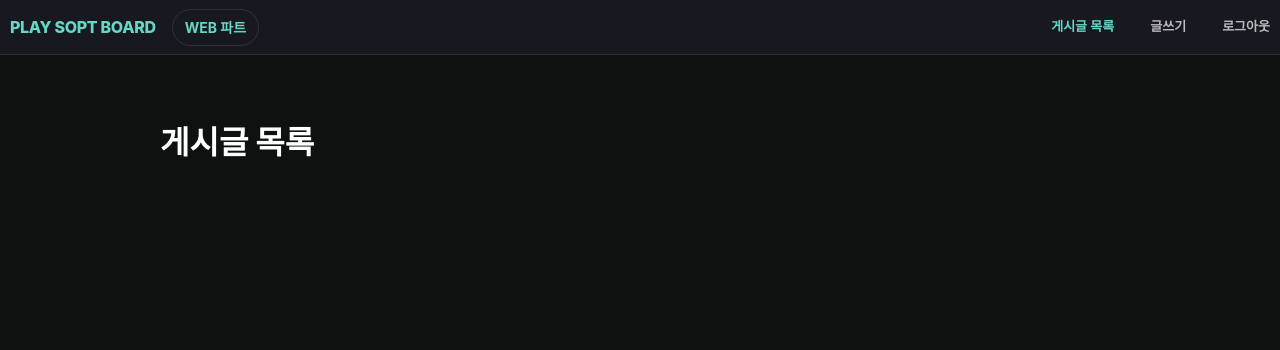
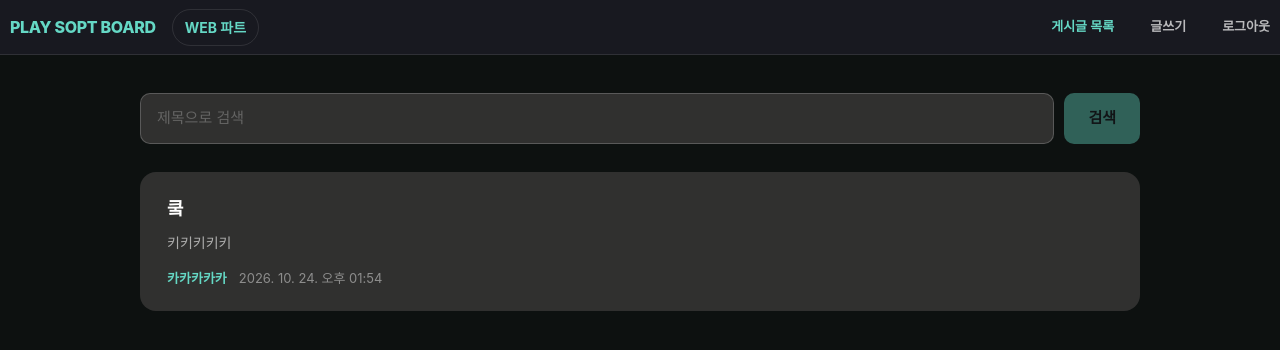
Before and after one commit to 39-play-sopt-web/ChoiHyoBee, a React (Vite) app in the folder week4/homework/: page /posts in a window 1280 px wide. Shown: the top 350 px of the page. Built offline with nearby package versions, Linux system fonts and the light colour scheme.

Commit message:
feat: 게시글 목록 UI 구현

```diff
--- a/week4/homework/src/pages/BoardPage.tsx
+++ b/week4/homework/src/pages/BoardPage.tsx
@@ -1,7 +1,55 @@
+import { useState, type FormEvent } from 'react'
+
+const posts = [
+  {
+    id: 1,
+    title: '쿸',
+    content: '키키키키키',
+    author: '카카카카카',
+    date: '2026. 10. 24. 오후 01:54',
+  },
+]
+
 function BoardPage() {
+  const [keyword, setKeyword] = useState('')
+
+  const handleSubmit = (event: FormEvent<HTMLFormElement>) => {
+    event.preventDefault()
+  }
+
   return (
-    <main className="mx-auto w-[calc(100%_-_40px)] max-w-[960px] py-[64px]">
-      <h1 className="text-[32px] font-extrabold text-white">게시글 목록</h1>
+    <main className="mx-auto w-[calc(100%_-_40px)] max-w-[1000px] py-[38px]">
+      <form className="flex gap-[10px]" onSubmit={handleSubmit}>
+        <input
+          className="min-w-0 flex-1 rounded-[10px] border border-white/20 bg-[#30302f] px-[16px] py-[13px] text-[15px] text-white outline-none placeholder:text-white/25 focus:border-[#65d8c5]"
+          placeholder="제목으로 검색"
+          value={keyword}
+          onChange={(event) => setKeyword(event.target.value)}
+        />
+        <button
+          className="rounded-[10px] bg-[#65d8c5] px-[24px] text-[15px] font-bold text-[#181920] transition-colors hover:bg-[#8be5d7] disabled:cursor-not-allowed disabled:opacity-40"
+          type="submit"
+          disabled={!keyword.trim()}
+        >
+          검색
+        </button>
+      </form>
+
+      <section className="mt-[28px] flex flex-col gap-[16px]">
+        {posts.map((post) => (
+          <article
+            className="rounded-[16px] border border-transparent bg-[#30302f] px-[26px] py-[22px] text-white transition hover:border-[#65d8c5] hover:shadow-[0_0_20px_rgba(101,216,197,0.15)]"
+            key={post.id}
+          >
+            <h2 className="text-[18px] font-bold">{post.title}</h2>
+            <p className="mt-[10px] text-[14px] text-white/60">{post.content}</p>
+            <div className="mt-[16px] flex items-center gap-[12px] text-[13px]">
+              <strong className="text-[#65d8c5]">{post.author}</strong>
+              <time className="text-white/45">{post.date}</time>
+            </div>
+          </article>
+        ))}
+      </section>
     </main>
   )
 }
```
